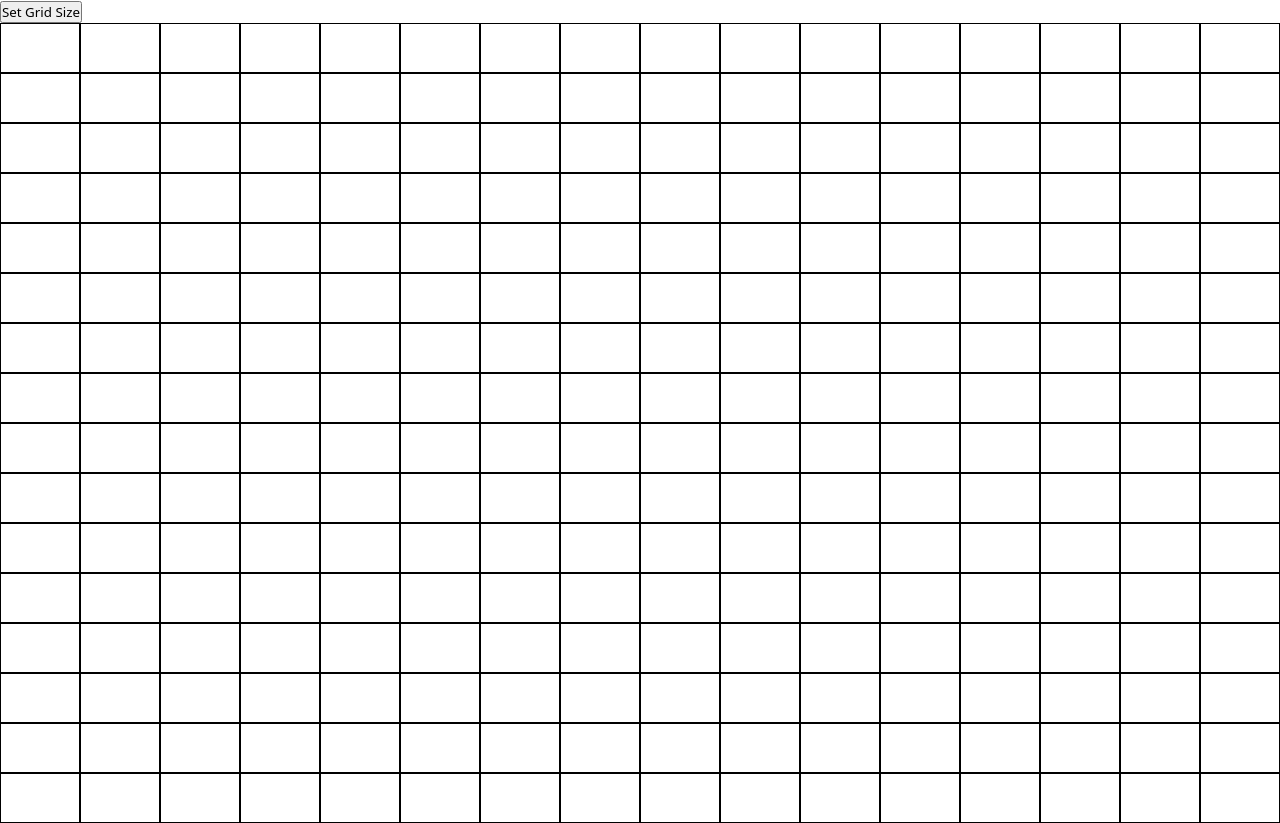
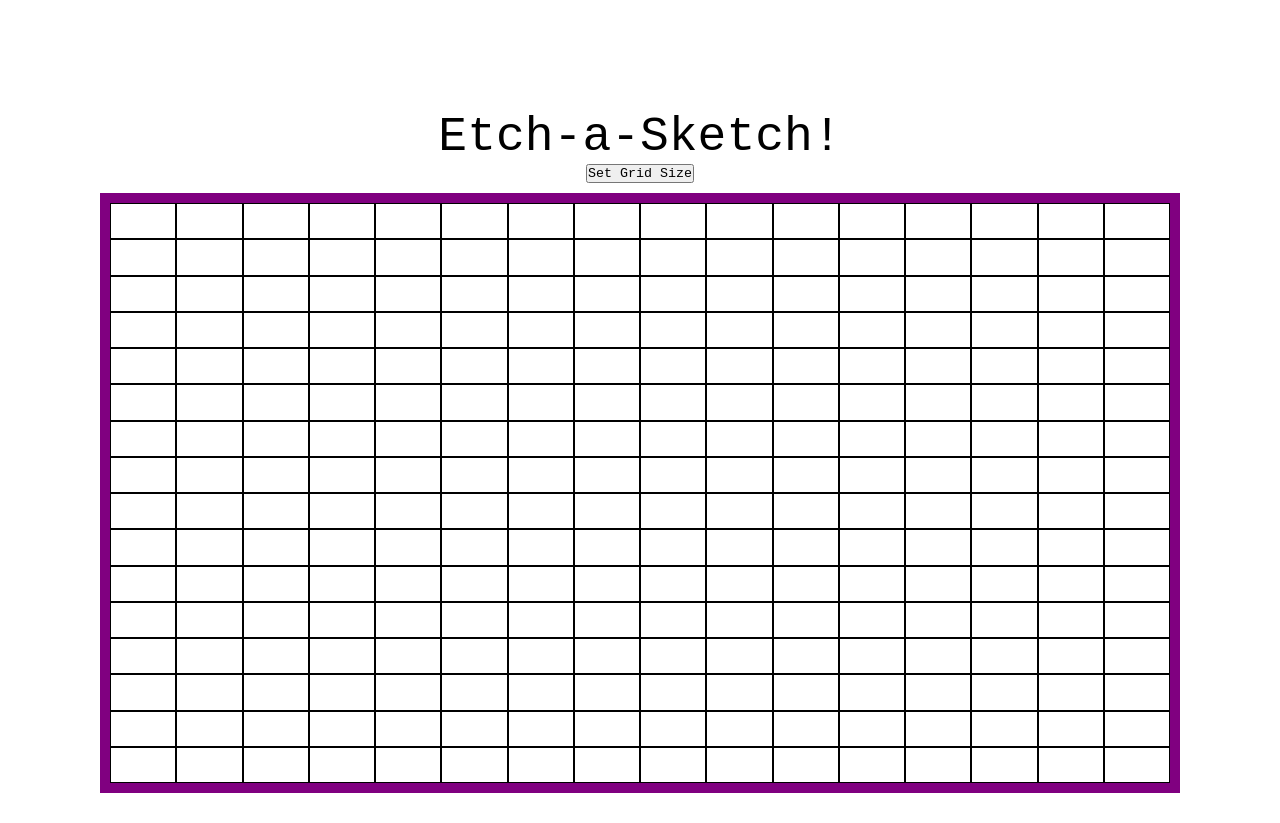
Before and after one commit to midaz/etch-a-sketch, a plain HTML site: page index.html in a window 1280 px wide. After the commit the page ends 800 px from the top, so only its background shows below. Drawn offline with Linux system fonts and the light colour scheme.

Commit message:
Fixed hover state and added some styling

```diff
--- a/app.js
+++ b/app.js
@@ -1,11 +1,6 @@
 let enterEventCount = 0; // Persist these counters globally
 let leaveEventCount = 0;
 
-// Function to generate a random RGB color
-function getRandomColor() {
-    const rgb = Array.from({length: 3}, () => Math.floor(Math.random() * 256));
-    return `rgb(${rgb.join(",")})`;
-}
 
 // Handle button
 function getGridSize() {
@@ -47,12 +42,16 @@ function etchSketch(gridSize=16) {
             grid.style.backgroundColor = getRandomColor(); // Applies the style on hover
         });
 
-        grid.addEventListener("mouseleave", () => {
-            grid.style.backgroundColor = "white"; // Resets the style when the mouse leaves
-        });
     });
 
 }
+
+// Function to generate a random RGB color
+function getRandomColor() {
+    const rgb = Array.from({length: 3}, () => Math.floor(Math.random() * 256));
+    return `rgb(${rgb.join(",")})`;
+}
+
 
 // Get grid size from button
 getGridSize()
--- a/index.html
+++ b/index.html
@@ -8,7 +8,11 @@
     <title>Document</title>
 </head>
 <body>
-    <button id="btn">Set Grid Size</button>
+    <div class="header">
+        <div class = "title"> Etch-a-Sketch!</div>
+        <button id="btn">Set Grid Size</button>
+    </div>
+
     <div class="container"></div>
 </body>
 </html>
--- a/styles.css
+++ b/styles.css
@@ -1,12 +1,13 @@
 * {
     box-sizing: border-box;
-    font-family: system-ui, -apple-system, BlinkMacSystemFont, 'Segoe UI', Roboto, Oxygen, Ubuntu, Cantarell, 'Open Sans', 'Helvetica Neue', sans-serif;
+    font-family: 'Courier New', Courier, monospace;
     margin: 0px;
     padding: 0px;
 }
 
 html, body {
     height: 100%;
+    padding: 50px;
 }
 
 .container {
@@ -14,6 +15,7 @@ html, body {
     flex-direction: column;
     height: 100%;
     width: 100%;
+    border: 10px solid purple;
 }
 
 .row  {
@@ -30,3 +32,15 @@ html, body {
     height: 100%;
 
 }
+.header{
+    text-align: center;
+    padding: 10px;
+}
+.title{
+    font-size: 48px;
+
+}
+
+.btn{
+    text-align: center;
+}
```
